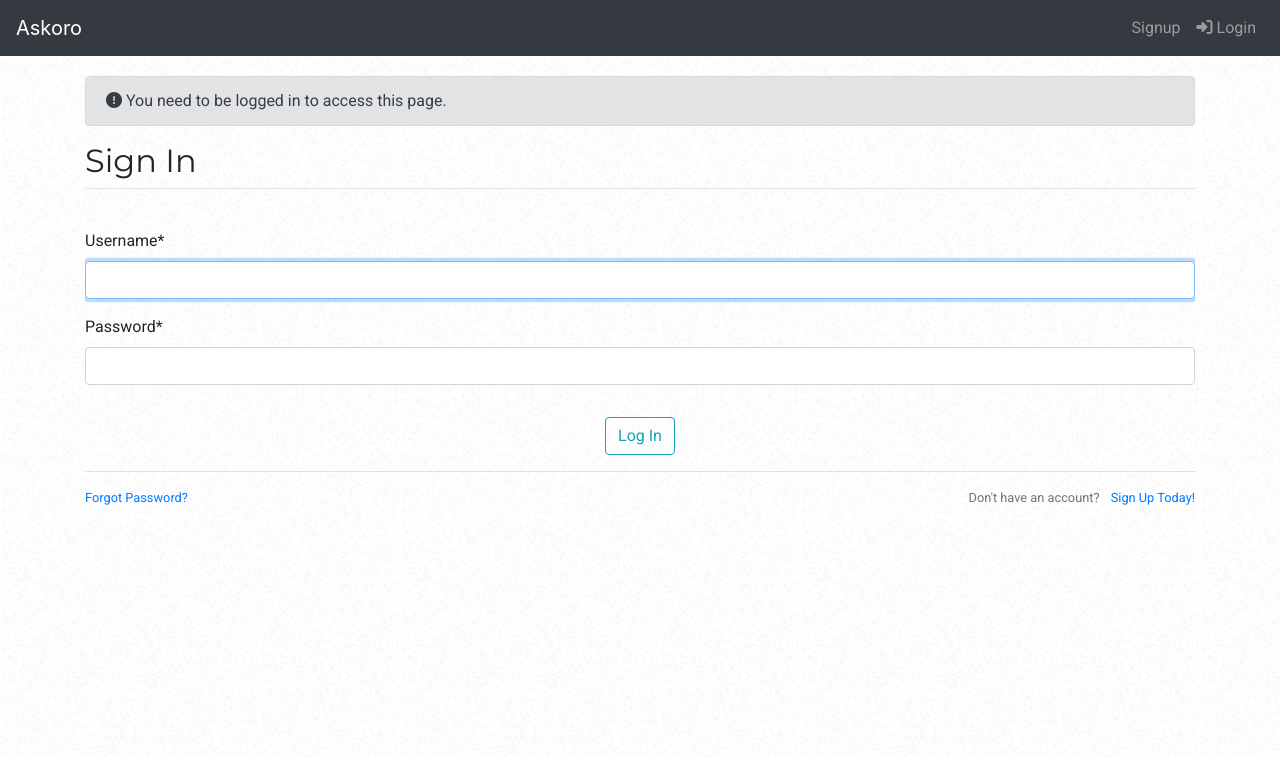
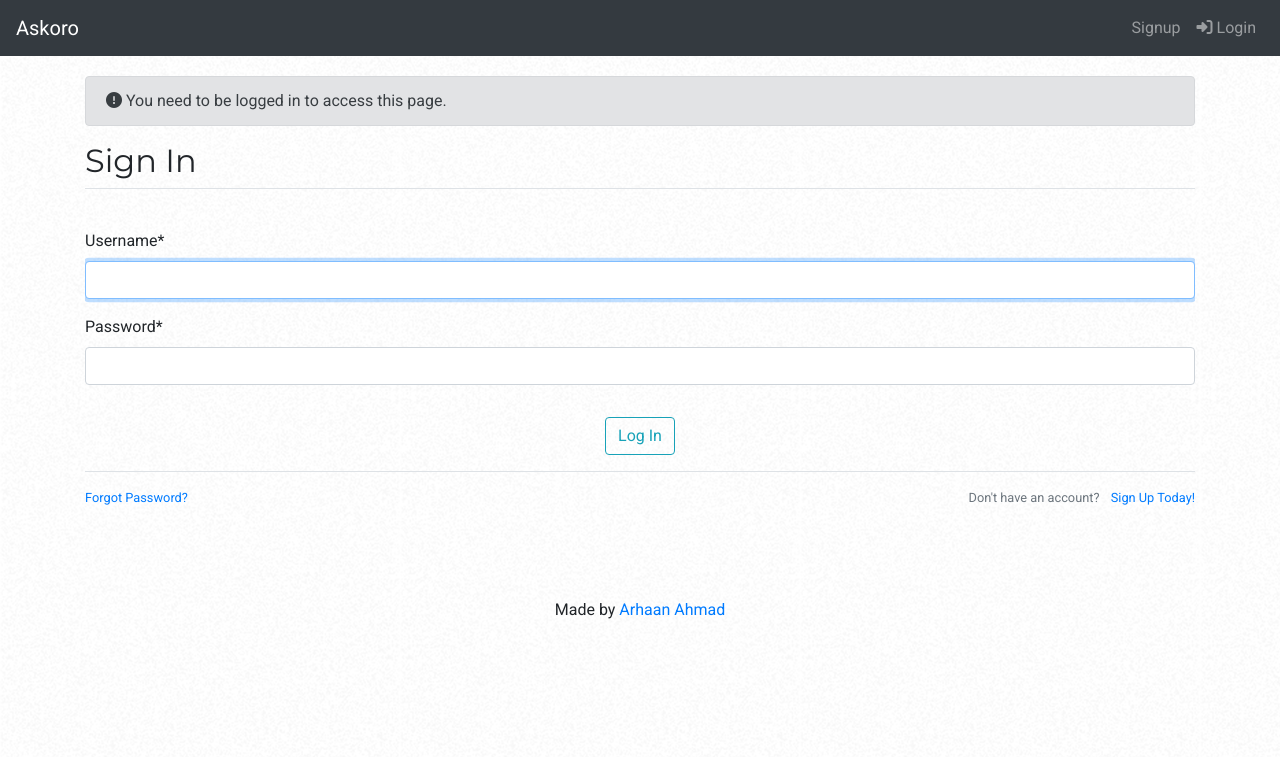
Before and after one commit to Arhaan/Askoro, a Django app: a page that uses doubts/templates/doubts/base.html in a window 1280 px wide. Shown: the top 757 px of the page. Run offline with Django 3.2, Linux system fonts and the light colour scheme; some libraries are stand-ins or nearby versions.

Commit message:
Added footer

```diff
--- a/doubts/templates/doubts/base.html
+++ b/doubts/templates/doubts/base.html
@@ -17,6 +17,7 @@
     <title>Askoro</title>
   </head>
   <body>
+    <div style="min-height: 100%;">
     <!--Navbar Starts-->
     <nav class="navbar navbar-expand-lg navbar-dark bg-dark">
 
@@ -55,6 +56,17 @@
         </div>
 
     </main>
+  </div>
+    <footer class="page-footer font-small pt-4" style='width: 100%;
+    height: 200px;
+    margin-top: 30px;
+    margin-bottom: 0px;
+    z-index: 12;
+    bottom:0'></footerclass>
+      <div class="footer-copyright text-center py-3">
+        Made by <a href="mailto:arhaan.ahmad2003@gmail.com">Arhaan Ahmad</a>
+      </div>
+    </footer>
     <!-- Optional JavaScript -->
     <!-- jQuery first, then Popper.js, then Bootstrap JS -->
     <script src="https://code.jquery.com/jquery-3.2.1.slim.min.js" integrity="sha384-KJ3o2DKtIkvYIK3UENzmM7KCkRr/rE9/Qpg6aAZGJwFDMVNA/GpGFF93hXpG5KkN" crossorigin="anonymous"></script>
```
